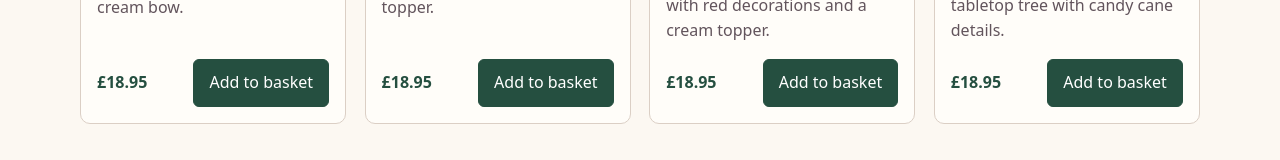
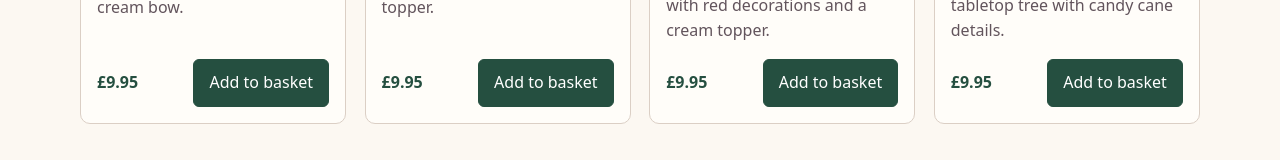
Before and after one commit to jsunil06-sys/twist-and-make-shop, a plain HTML site: page index.html in a window 1280 px wide. Shown: the part 2969-3129 px from the top of the page. Drawn offline with Linux system fonts and the light colour scheme.

Commit message:
edit the christmas tree price

```diff
--- a/index.html
+++ b/index.html
@@ -216,10 +216,10 @@
       ["lilac-daisy.png", "Lilac Daisy Stem", "Single stems", 5.95, "A purple daisy with a bright yellow centre."],
       ["white-bouquet.png", "White and Lilac Bouquet", "Bouquets", 16.95, "White blooms with curled stems and lilac and pink accents."],
       ["pink-daisy-duo.png", "Pink Daisy Duo", "Bouquets", 10.95, "Two daisies in blush and bright pink, each with a yellow centre."],
-      ["classic-tree.jpeg", "Classic Christmas Tree", "Christmas", 18.95, "A tabletop tree with green branches, candy canes and a cream bow."],
-      ["snowy-tree.jpeg", "Snowy Christmas Tree", "Christmas", 18.95, "A green and white tabletop tree with a red bow and green topper."],
-      ["holly-tree.jpeg", "Holly Bow Christmas Tree", "Christmas", 18.95, "A dark green tabletop tree with red decorations and a cream topper."],
-      ["candy-cane-tree.jpeg", "Candy Cane Christmas Tree", "Christmas", 18.95, "A red, white and green tabletop tree with candy cane details."]
+      ["classic-tree.jpeg", "Classic Christmas Tree", "Christmas", 9.95, "A tabletop tree with green branches, candy canes and a cream bow."],
+      ["snowy-tree.jpeg", "Snowy Christmas Tree", "Christmas", 9.95, "A green and white tabletop tree with a red bow and green topper."],
+      ["holly-tree.jpeg", "Holly Bow Christmas Tree", "Christmas", 9.95, "A dark green tabletop tree with red decorations and a cream topper."],
+      ["candy-cane-tree.jpeg", "Candy Cane Christmas Tree", "Christmas", 9.95, "A red, white and green tabletop tree with candy cane details."]
     ].map(([file, name, category, price, description]) => ({
       file, name, category, pence: Math.round(price * 100), description
     }));
```
Also changed, not shown: images-notes.txt (added).
